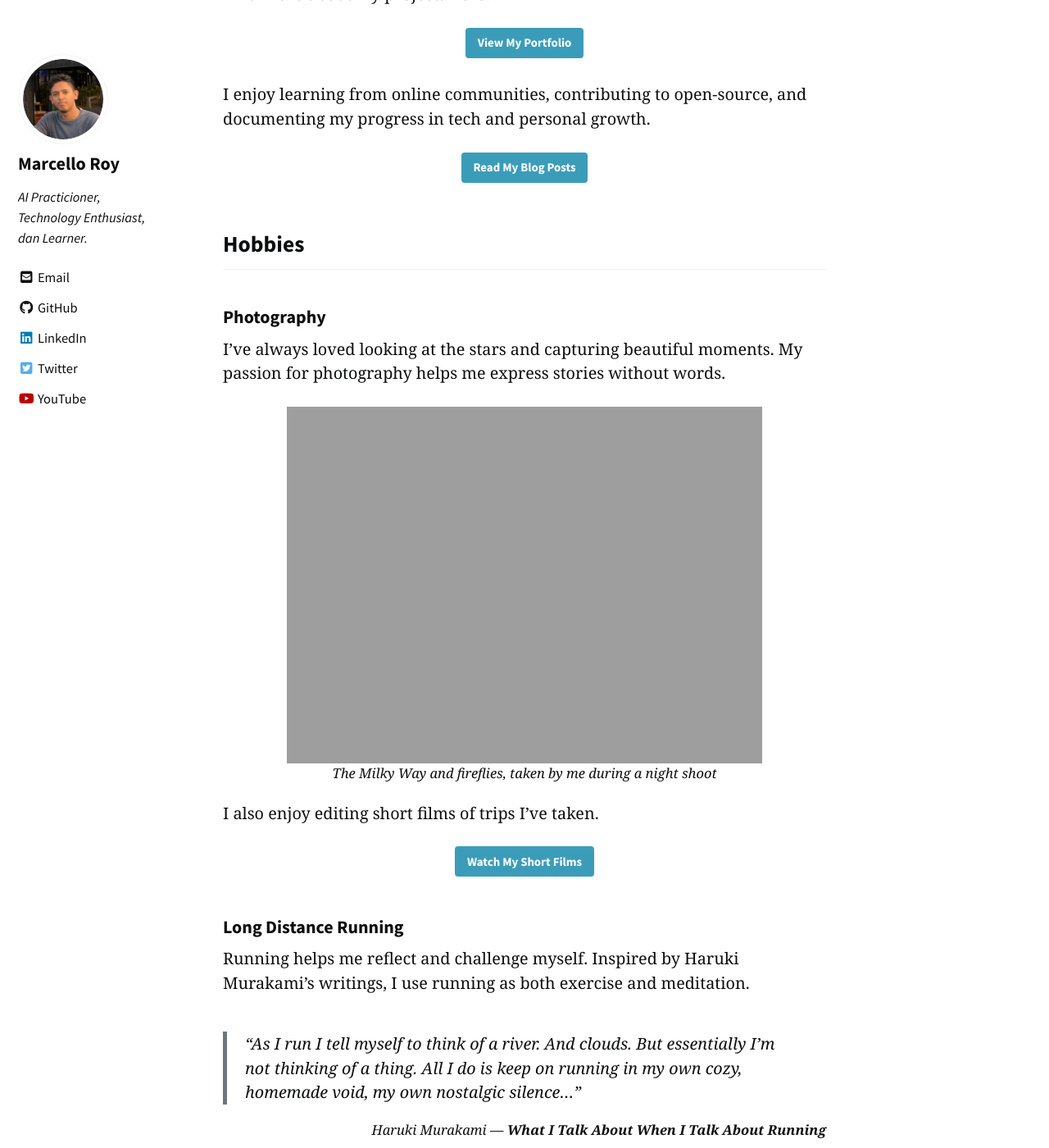
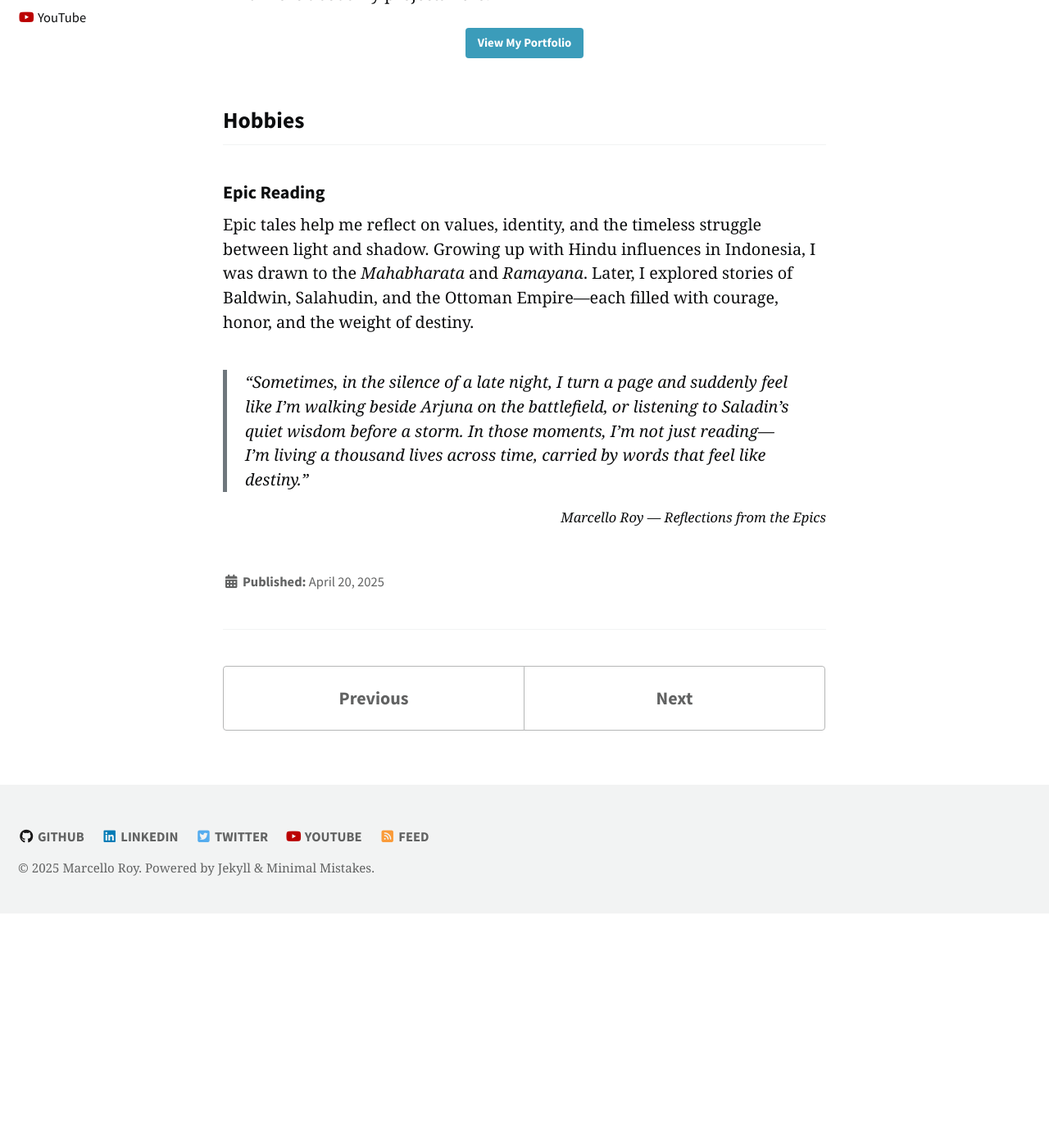
Before and after one commit to marcello2k18/marcello2k18.github.io, a Jekyll site: the page built from _pages/about.md, in a window 1280 px wide and 1400 px high, scrolled down 1265 px. Shown: the whole window at 82% size. Built offline with Jekyll 4.4.1, drawn with Linux system fonts in a browser that asks for light colours; cached includes are drawn as plain includes; nearby versions of some CDN libraries; after the commit the page ends 2379 px from its top, so only the background shows below that; some of the changed text lies outside the part shown.

Commit message:
Update about.md

```diff
--- a/_pages/about.md
+++ b/_pages/about.md
@@ -18,35 +18,12 @@ Find more about my projects here:
 [View My Portfolio](https://marcello2k18.github.io/portfolio/){: .btn .btn--info}
 {: .text-center}
 
-I enjoy learning from online communities, contributing to open-source, and documenting my progress in tech and personal growth.
+## Hobbies
+### Epic Reading
+Epic tales help me reflect on values, identity, and the timeless struggle between light and shadow. Growing up with Hindu influences in Indonesia, I was drawn to the *Mahabharata* and *Ramayana*. Later, I explored stories of Baldwin, Salahudin, and the Ottoman Empire—each filled with courage, honor, and the weight of destiny.
 
-[Read My Blog Posts](https://marcello2k18.github.io/){: .btn .btn--info}
-{: .text-center}
+> "Sometimes, in the silence of a late night, I turn a page and suddenly feel like I’m walking beside Arjuna on the battlefield, or listening to Saladin’s quiet wisdom before a storm. In those moments, I’m not just reading—I’m living a thousand lives across time, carried by words that feel like destiny."
 
-## Hobbies
-### Photography
-I've always loved looking at the stars and capturing beautiful moments. My passion for photography helps me express stories without words.
-
-<img src="https://marcello2k18.github.io/Marcello-Roy.github.io/assets/images/milkyway-1280x853.jpg" width="580">{: .align-center}
-*The Milky Way and fireflies, taken by me during a night shoot*
-{: .small}
-{: .text-center}
-
-I also enjoy editing short films of trips I’ve taken.
-
-[Watch My Short Films](https://marcello2k18.github.io/Marcello-Roy.github.io/films/){: .text-center}{: .btn .btn--info}
-{: .text-center}
-
-### Long Distance Running
-Running helps me reflect and challenge myself. Inspired by Haruki Murakami's writings, I use running as both exercise and meditation.
-
-> "As I run I tell myself to think of a river. And clouds. But essentially I'm not thinking of a thing. All I do is keep on running in my own cozy, homemade void, my own nostalgic silence..."
-
-<cite>Haruki Murakami</cite> — ***What I Talk About When I Talk About Running***
+<cite>Marcello Roy</cite> — *Reflections from the Epics*
 {: .small}
 {: .text-right}
-
-<img src="https://marcello2k18.github.io/Marcello-Roy.github.io/assets/images/lbm-2016.jpg" width="400">{: .align-center}
-*My first half-marathon race*
-{: .small}
-{: .text-center}
```
